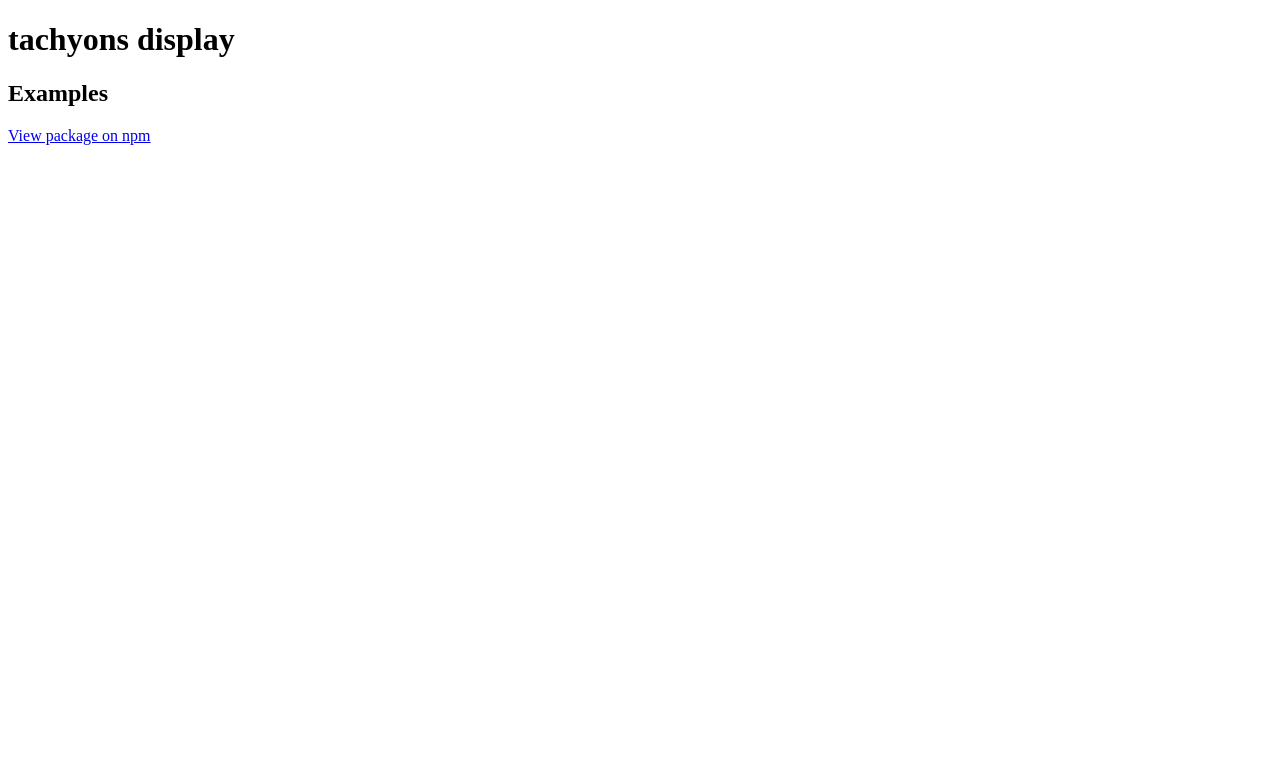
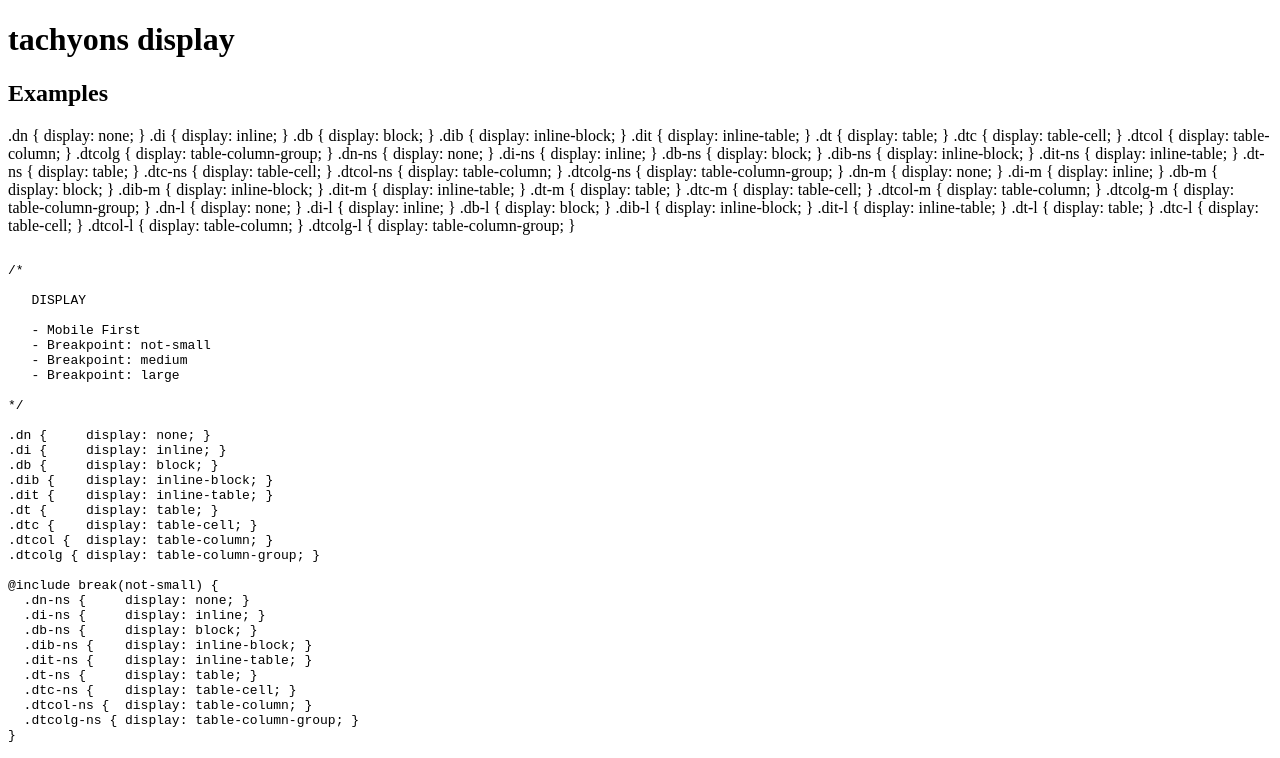
Before and after one commit to tachyons-css/tachyons-display, a website: page index.html in a window 1280 px wide. Shown: the top 758 px of the page. Drawn offline with Linux system fonts and the light colour scheme.

Commit message:
Automatically adds code example and base for visual docs

```diff
--- a/index.html
+++ b/index.html
@@ -13,6 +13,103 @@
   <body>
     <h1>tachyons display</h1>
     <h2>Examples</h2>
+
+.dn {     display: none; }
+.di {     display: inline; }
+.db {     display: block; }
+.dib {    display: inline-block; }
+.dit {    display: inline-table; }
+.dt {     display: table; }
+.dtc {    display: table-cell; }
+.dtcol {  display: table-column; }
+.dtcolg { display: table-column-group; }
+  .dn-ns {     display: none; }
+  .di-ns {     display: inline; }
+  .db-ns {     display: block; }
+  .dib-ns {    display: inline-block; }
+  .dit-ns {    display: inline-table; }
+  .dt-ns {     display: table; }
+  .dtc-ns {    display: table-cell; }
+  .dtcol-ns {  display: table-column; }
+  .dtcolg-ns { display: table-column-group; }
+  .dn-m {     display: none; }
+  .di-m {     display: inline; }
+  .db-m {     display: block; }
+  .dib-m {    display: inline-block; }
+  .dit-m {    display: inline-table; }
+  .dt-m {     display: table; }
+  .dtc-m {    display: table-cell; }
+  .dtcol-m {  display: table-column; }
+  .dtcolg-m { display: table-column-group; }
+  .dn-l {     display: none; }
+  .di-l {     display: inline; }
+  .db-l {     display: block; }
+  .dib-l {    display: inline-block; }
+  .dit-l {    display: inline-table; }
+  .dt-l {     display: table; }
+  .dtc-l {    display: table-cell; }
+  .dtcol-l {  display: table-column; }
+  .dtcolg-l { display: table-column-group; }
+    <pre>
+<code>
+/*
+
+   DISPLAY
+
+   - Mobile First
+   - Breakpoint: not-small
+   - Breakpoint: medium
+   - Breakpoint: large
+
+*/
+
+.dn {     display: none; }
+.di {     display: inline; }
+.db {     display: block; }
+.dib {    display: inline-block; }
+.dit {    display: inline-table; }
+.dt {     display: table; }
+.dtc {    display: table-cell; }
+.dtcol {  display: table-column; }
+.dtcolg { display: table-column-group; }
+
+@include break(not-small) {
+  .dn-ns {     display: none; }
+  .di-ns {     display: inline; }
+  .db-ns {     display: block; }
+  .dib-ns {    display: inline-block; }
+  .dit-ns {    display: inline-table; }
+  .dt-ns {     display: table; }
+  .dtc-ns {    display: table-cell; }
+  .dtcol-ns {  display: table-column; }
+  .dtcolg-ns { display: table-column-group; }
+}
+
+@include break(medium) {
+  .dn-m {     display: none; }
+  .di-m {     display: inline; }
+  .db-m {     display: block; }
+  .dib-m {    display: inline-block; }
+  .dit-m {    display: inline-table; }
+  .dt-m {     display: table; }
+  .dtc-m {    display: table-cell; }
+  .dtcol-m {  display: table-column; }
+  .dtcolg-m { display: table-column-group; }
+}
+
+@include break(large) {
+  .dn-l {     display: none; }
+  .di-l {     display: inline; }
+  .db-l {     display: block; }
+  .dib-l {    display: inline-block; }
+  .dit-l {    display: inline-table; }
+  .dt-l {     display: table; }
+  .dtc-l {    display: table-cell; }
+  .dtcol-l {  display: table-column; }
+  .dtcolg-l { display: table-column-group; }
+}
+</code>
+</pre>
     <a href="http://npmjs.org/package/tachyons-display" title="tachyons-display">View package on npm</a>
   </body>
 </html>
```
